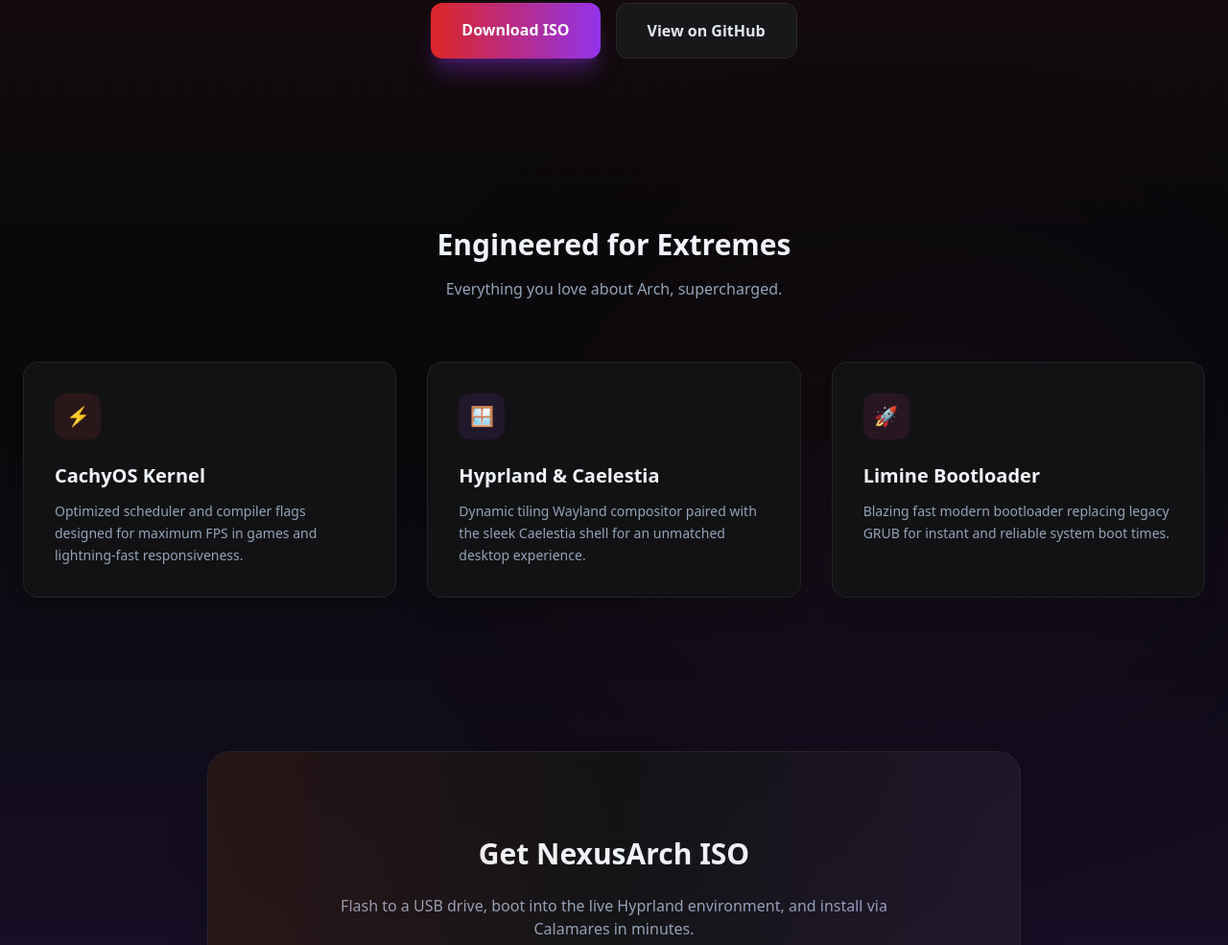
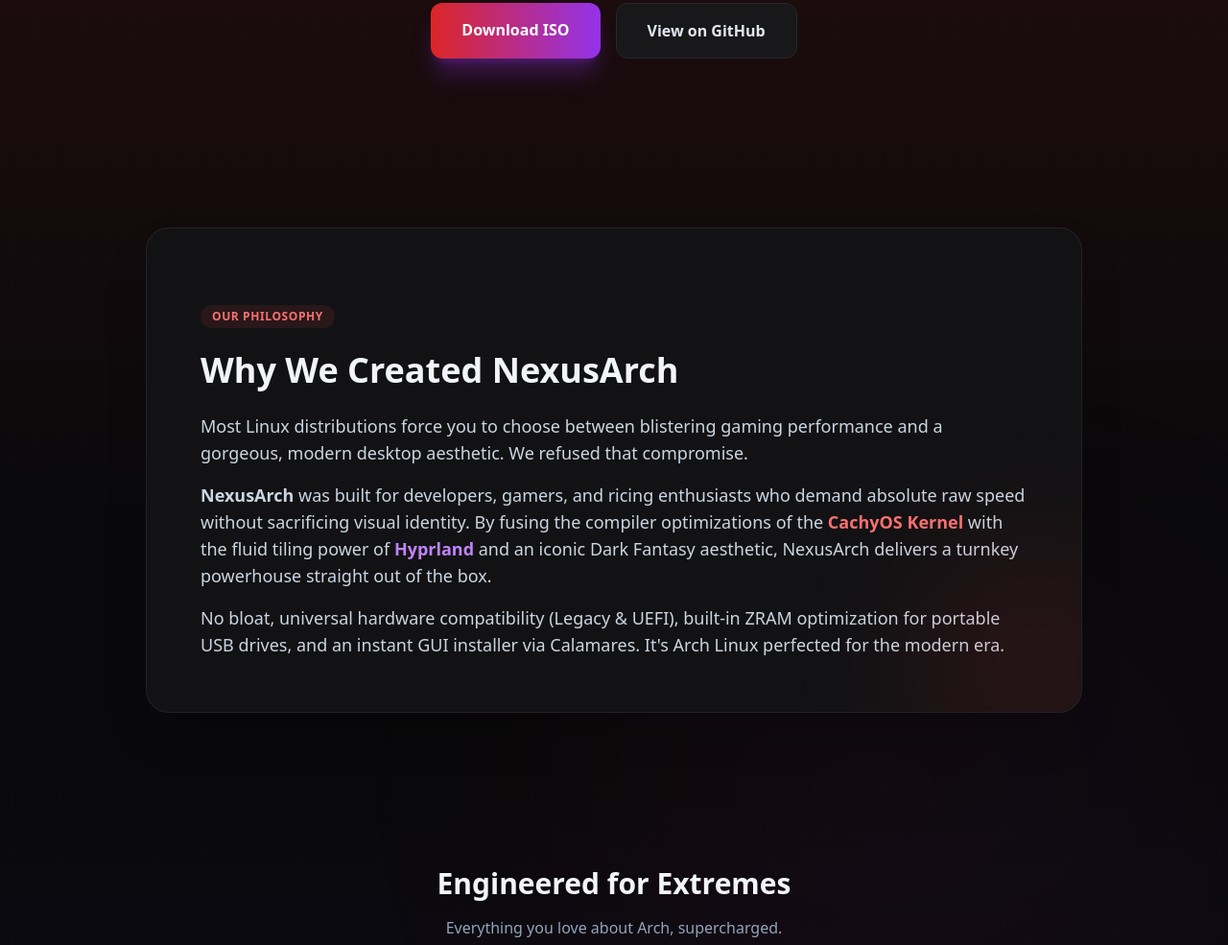
Before and after one commit to xyuhnlianzy/HiganVein, a plain HTML site: page index.html in a window 1280 px wide. Shown: the part 695-1680 px from the top of the page at 96% size. Drawn offline with nearby package versions, Linux system fonts and the light colour scheme.

Commit message:
feat: add 'Why We Created NexusArch' philosophy section to landing page

```diff
--- a/index.html
+++ b/index.html
@@ -45,6 +45,7 @@
             </div>
             <div class="hidden md:flex space-x-8 text-sm font-medium text-slate-300">
                 <a href="#features" class="hover:text-red-400 transition">Features</a>
+                <a href="#about" class="hover:text-red-400 transition">About</a>
                 <a href="#performance" class="hover:text-red-400 transition">Performance</a>
                 <a href="#download" class="hover:text-red-400 transition">Download</a>
             </div>
@@ -75,7 +76,27 @@
             </p>
             <div class="flex flex-col sm:flex-row justify-center gap-4 pt-4">
                 <a href="#download" class="px-8 py-4 font-bold bg-gradient-to-r from-red-600 to-purple-600 text-white rounded-xl hover:opacity-90 transition shadow-xl shadow-purple-600/30">Download ISO</a>
-                <a href="https://github.com/xyuhnlianzy/NexusArch" target="_blank" class="px-8 py-4 font-bold bg-zinc-900 border border-zinc-800 text-slate-200 rounded-xl hover:bg-zinc-800 transition">View on GitHub</a>
+                <a href="https://github.com/xyuhnlianzy/NexusArch" target="_blank" class="px-8 py-4 font-bold bg-zinc-900 border border-zinc-800 text-slate-200 rounded-xl hover:bg-slate-800 transition">View on GitHub</a>
+            </div>
+        </div>
+    </section>
+
+    <!-- Why We Created NexusArch / About Section -->
+    <section id="about" class="py-20 px-6 max-w-5xl mx-auto">
+        <div class="p-10 md:p-14 rounded-3xl bg-cardbg border border-zinc-800/80 shadow-2xl space-y-6 relative overflow-hidden">
+            <div class="absolute -right-20 -bottom-20 w-64 h-64 bg-red-600/10 blur-3xl pointer-events-none rounded-full"></div>
+            <div class="inline-block px-3 py-1 rounded-full bg-red-500/10 text-red-400 text-xs font-semibold uppercase tracking-wider">Our Philosophy</div>
+            <h2 class="text-3xl md:text-4xl font-extrabold">Why We Created NexusArch</h2>
+            <div class="space-y-4 text-slate-300 text-base md:text-lg leading-relaxed">
+                <p>
+                    Most Linux distributions force you to choose between blistering gaming performance and a gorgeous, modern desktop aesthetic. We refused that compromise.
+                </p>
+                <p>
+                    <strong>NexusArch</strong> was built for developers, gamers, and ricing enthusiasts who demand absolute raw speed without sacrificing visual identity. By fusing the compiler optimizations of the <span class="text-red-400 font-semibold">CachyOS Kernel</span> with the fluid tiling power of <span class="text-purple-400 font-semibold">Hyprland</span> and an iconic Dark Fantasy aesthetic, NexusArch delivers a turnkey powerhouse straight out of the box.
+                </p>
+                <p>
+                    No bloat, universal hardware compatibility (Legacy & UEFI), built-in ZRAM optimization for portable USB drives, and an instant GUI installer via Calamares. It's Arch Linux perfected for the modern era.
+                </p>
             </div>
         </div>
     </section>
```
